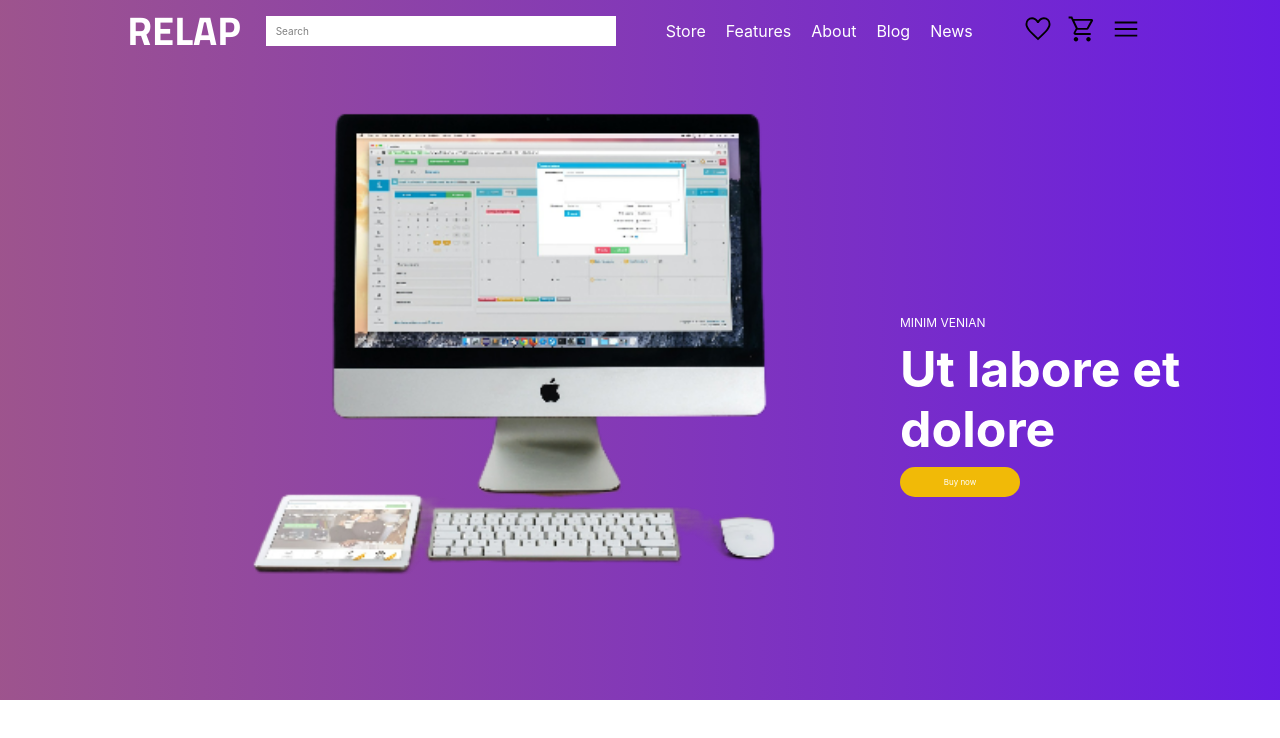
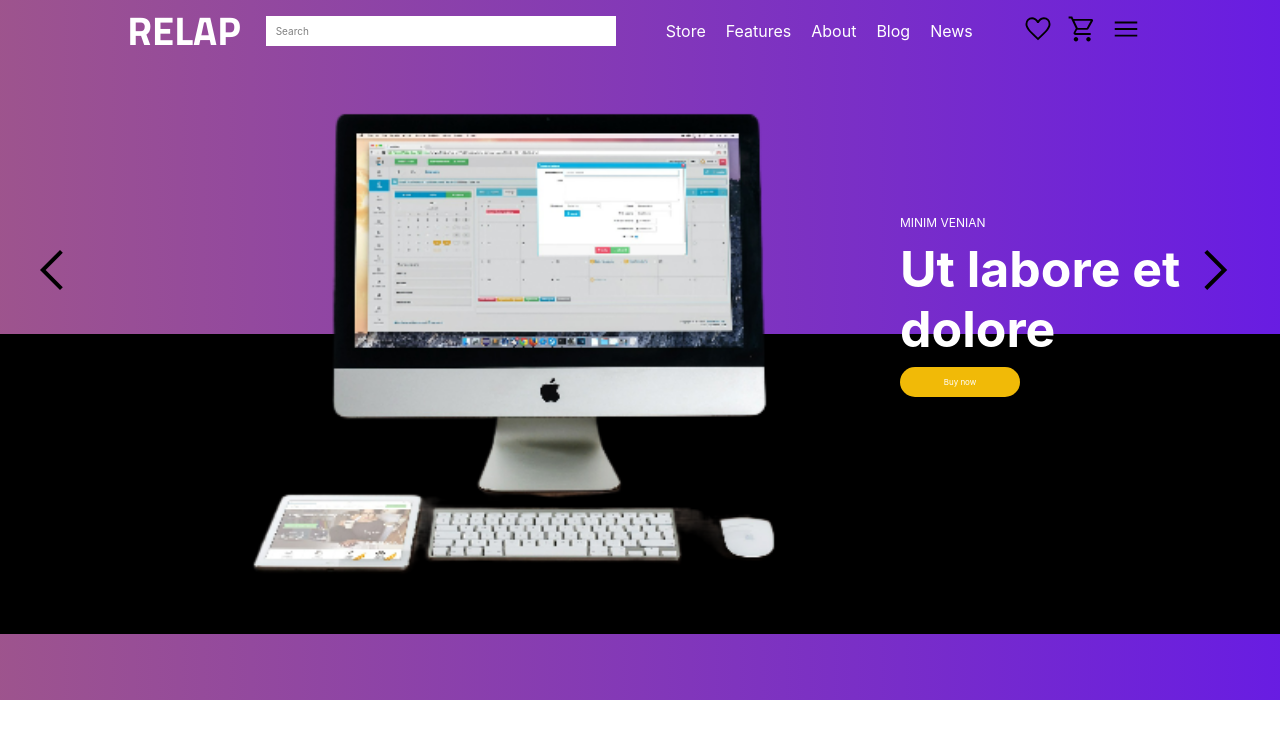
Before and after one commit to merbach020202/Projeto_desafio_FrontEnd, a plain HTML site: page index.html in a window 1280 px wide. Drawn offline with Linux system fonts and the light colour scheme; a web font is replaced by a local one.

Commit message:
ia comecar o header bottom 20/04

```diff
--- a/css/style.css
+++ b/css/style.css
@@ -114,16 +114,16 @@ header .header-top .icones-header img {
 }
 /************** HEADER BOTTOM **************/
 
-header .header-bottom img{
+header .header-dois img{
     width: 800px;
 
     margin-top: 10px;
     margin-left: 150px;
 }
 
-header .header-bottom .textos{
+header .header-dois .textos{
     margin-left: 900px;
-    margin-top: -300px;
+    margin-top: -400px;
 
     width: 300px;
     height: 200px;
@@ -133,19 +133,19 @@ header .header-bottom .textos{
     flex-direction: column;
 }
 
-header .header-bottom .textos p{
+header .header-dois .textos p{
     font-family: Inter;
     text-transform: uppercase;
     font-size: 12px;
 }
 
-header .header-bottom .textos h2{
+header .header-dois .textos h2{
     font-family: Inter;
     font-size: 50px;
     font-weight: bold;
 }
 
-header .header-bottom .textos button{
+header .header-dois .textos button{
     width: 120px;
     height: 30px;
 
@@ -155,9 +155,28 @@ header .header-bottom .textos button{
     background-color: rgb(241, 186, 7);
 }
 
-header .header-bottom .textos button p{
+header .header-dois .textos button p{
     text-transform: none;
     font-size: 8px;
 
     color: white;
 }
+
+header .setas{
+    width: 100%;
+
+    display: flex;
+    justify-content: space-between;
+
+    margin-top: -200px;
+    padding: 40px;
+}
+
+/************* HEADER BOTTOM ************/
+
+.header-bottom{
+    height: 300px;
+    width: 100%;
+
+    background-color: black;
+}
--- a/index.html
+++ b/index.html
@@ -34,16 +34,30 @@
                 </div>
 
             </div>
-        </div>
 
-        <div class="header-bottom">
-            <img src="assets/Images/apple-606761_1920-fotor-bg-remover-2023041920473.png" alt="Imagem de um computador">
+
+            <div class="header-dois">
+                <img src="assets/Images/apple-606761_1920-fotor-bg-remover-2023041920473.png"
+                    alt="Imagem de um computador">
 
                 <div class="textos">
                     <p>Minim venian</p>
                     <h2>Ut labore et dolore</h2>
-                <button> <p> Buy now </p></button>
+                    <button>
+                        <p> Buy now </p>
+                    </button>
                 </div>
+            </div>
+
+            <div class="setas">
+                <img src="assets/Icons/Seta esquerda.svg" alt="Seta esquerda">
+
+                <img src="assets/Icons/Seta direita.svg" alt="Seta direita">
+            </div>
+        </div>
+
+        <div class="header-bottom">
+
         </div>
 
     </header>
```
Lines whose indentation alone changed are shown as unchanged.
